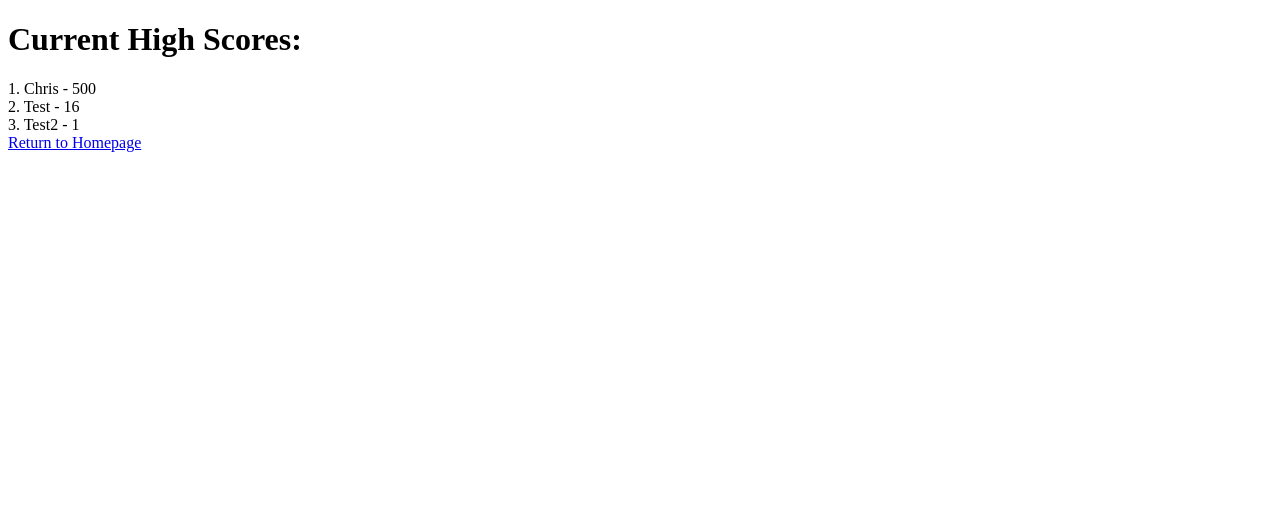
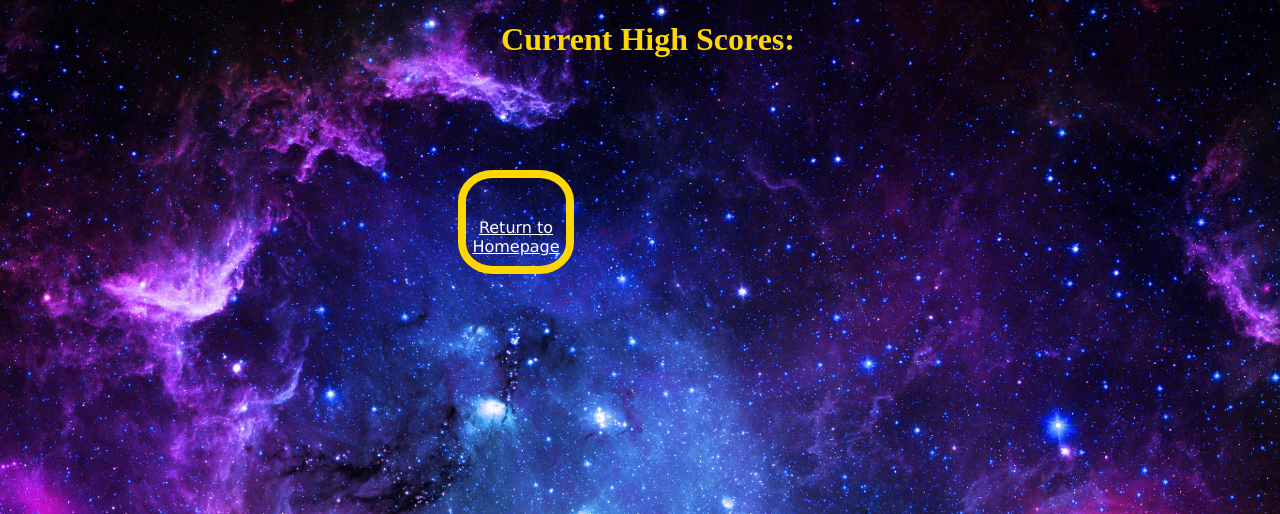
Before and after one commit to motion28/WWTBAM-php---CSC-4370, a PHP site: page /hiscore.php in a window 1280 px wide. Shown: the top 514 px of the page. Before the commit the page ends 152 px from the top, so only its background shows below. Run offline with PHP 8.4, Linux system fonts and the light colour scheme; a user stored in the database is signed in; data comes from the database, SQL or seed files in the repository.

Commit message:
hiscore styled

```diff
--- a/hiscore.php
+++ b/hiscore.php
@@ -5,6 +5,10 @@
 	<!DOCTYPE html>
 	<html>
 	<head>
+	<style>
+	<?php include 'home.css'; ?>
+</style>
+	<link rel="stylesheet" href="home.css" />
 		<title>Homepage</title>
 	</head>
 	<body>
@@ -24,7 +28,7 @@
 			echo "No high scores set atm.";
 		}
 		?>
-		<a href="home.php">Return to Homepage</a>
+	<p>	<a href="home.php">Return to Homepage</a></p>
 	</body>
 	</html>
 	<?php
--- a/home.css
+++ b/home.css
@@ -23,7 +23,7 @@
     height: 100px;
     border-style: solid;
     border-color: gold;
-    background-color: blueviolet;
+
     border-width: 20px;
     align-self: center;
     font-size: 20px;
@@ -42,3 +42,17 @@
     border-color: #d99126;
     transition: .5s;
 }
+p{
+    width: 100px;
+    border-style: solid;
+    border-color: gold;
+    border-width: 8px;
+    border-radius: 30%;
+    padding-top: 40px;
+    color: white;
+     position: relative;
+  align-self: center;
+  left: 450px;
+  text-align: center;
+  padding-bottom: 10px;
+}
```
Also changed, not shown: home.php (+7 -3 lines).
